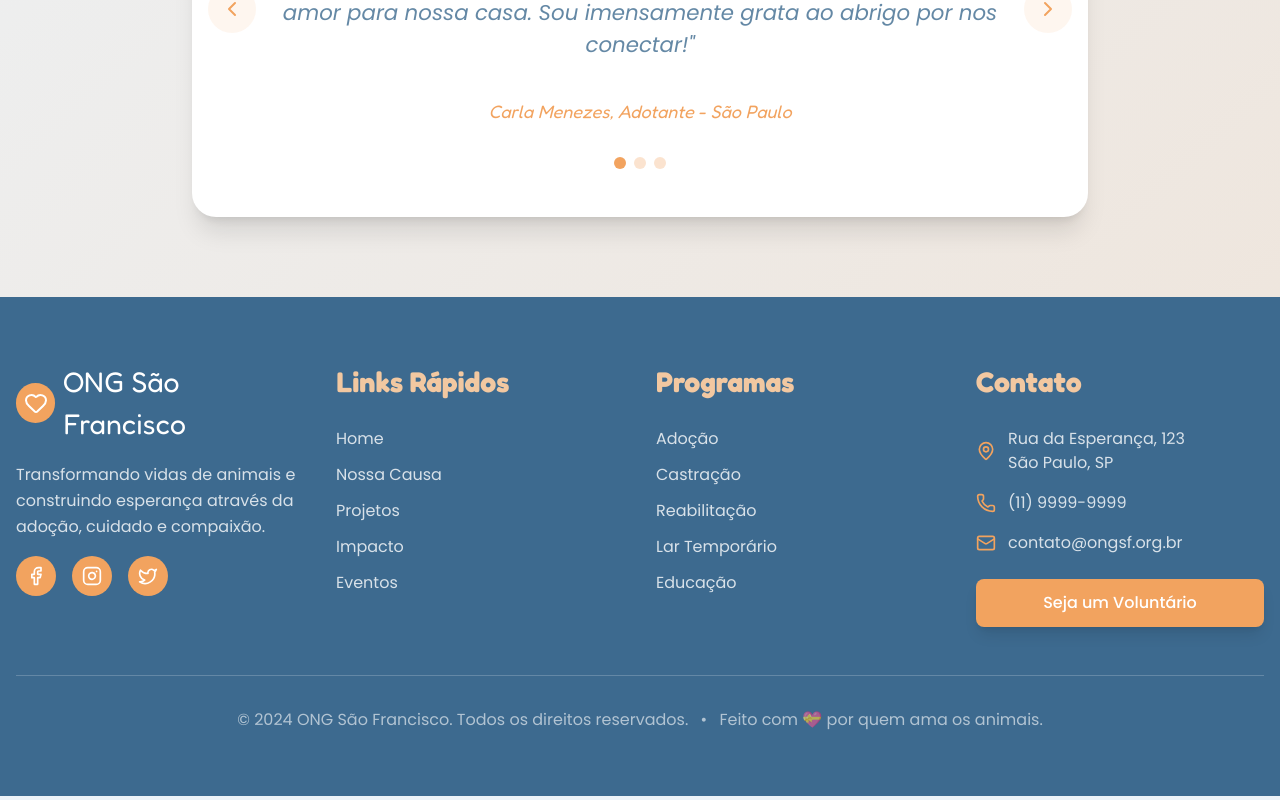
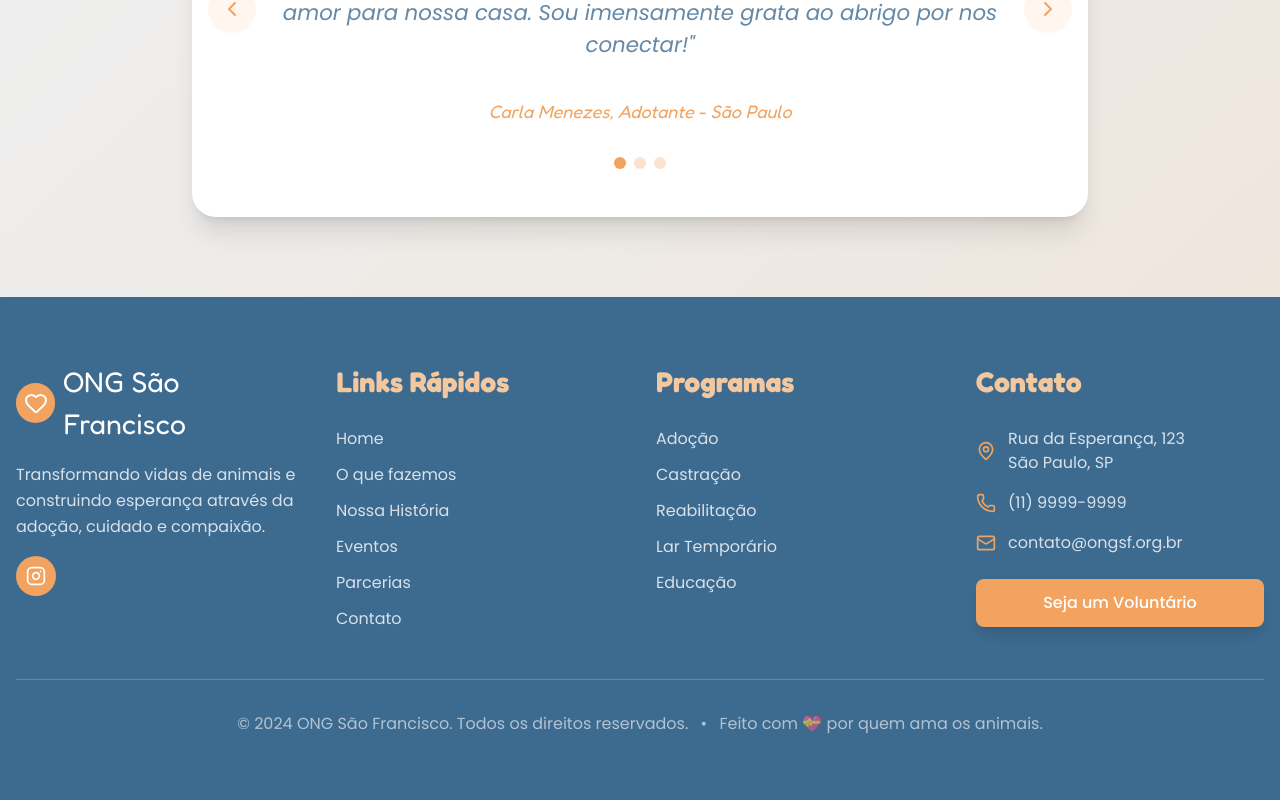
Before and after one commit to sumeragicafe/sf-manager, a Vue app in the folder frontend/: page / in a window 1280 px wide. Shown: the part 4505-5305 px from the top of the page. Built offline with nearby package versions, Linux system fonts and the light colour scheme; some icons are missing.

Commit message:
fix: footer links with router

```diff
--- a/frontend/src/layouts/landing/components/Footer.vue
+++ b/frontend/src/layouts/landing/components/Footer.vue
@@ -14,14 +14,8 @@
             Transformando vidas de animais e construindo esperança através da adoção, cuidado e compaixão.
           </p>
           <div class="flex space-x-4">
-            <a href="#" class="w-10 h-10 bg-ong-primary rounded-full flex items-center justify-center hover:bg-ong-accent transition-colors">
-              <Facebook class="w-5 h-5" />
-            </a>
-            <a href="#" class="w-10 h-10 bg-ong-primary rounded-full flex items-center justify-center hover:bg-ong-accent transition-colors">
+            <a href="https://www.instagram.com/ongsfrancisco" target="_blank" class="w-10 h-10 bg-ong-primary rounded-full flex items-center justify-center hover:bg-ong-accent transition-colors">
               <Instagram class="w-5 h-5" />
-            </a>
-            <a href="#" class="w-10 h-10 bg-ong-primary rounded-full flex items-center justify-center hover:bg-ong-accent transition-colors">
-              <Twitter class="w-5 h-5" />
             </a>
           </div>
         </div>
@@ -30,11 +24,12 @@
         <div>
           <h4 class="font-heading text-ong-secondary mb-6">Links Rápidos</h4>
           <ul class="space-y-3">
-            <li><a href="#home" class="text-white/80 hover:text-ong-primary transition-colors">Home</a></li>
-            <li><a href="#mission" class="text-white/80 hover:text-ong-primary transition-colors">Nossa Causa</a></li>
-            <li><a href="#projects" class="text-white/80 hover:text-ong-primary transition-colors">Projetos</a></li>
-            <li><a href="#impact" class="text-white/80 hover:text-ong-primary transition-colors">Impacto</a></li>
-            <li><a href="#events" class="text-white/80 hover:text-ong-primary transition-colors">Eventos</a></li>
+            <li><router-link to="/" class="text-white/80 hover:text-ong-primary transition-colors">Home</router-link></li>
+            <li><router-link to="/o-que-fazemos" class="text-white/80 hover:text-ong-primary transition-colors">O que fazemos</router-link></li>
+            <li><router-link to="/nossa-historia" class="text-white/80 hover:text-ong-primary transition-colors">Nossa História</router-link></li>
+            <li><router-link to="/eventos" class="text-white/80 hover:text-ong-primary transition-colors">Eventos</router-link></li>
+            <li><router-link to="/parcerias" class="text-white/80 hover:text-ong-primary transition-colors">Parcerias</router-link></li>
+            <li><router-link to="/contato" class="text-white/80 hover:text-ong-primary transition-colors">Contato</router-link></li>
           </ul>
         </div>
 
@@ -96,8 +91,6 @@ import {
   Mail,
   Phone,
   MapPin,
-  Facebook,
   Instagram,
-  Twitter
 } from 'lucide-vue-next'
 </script>
```
